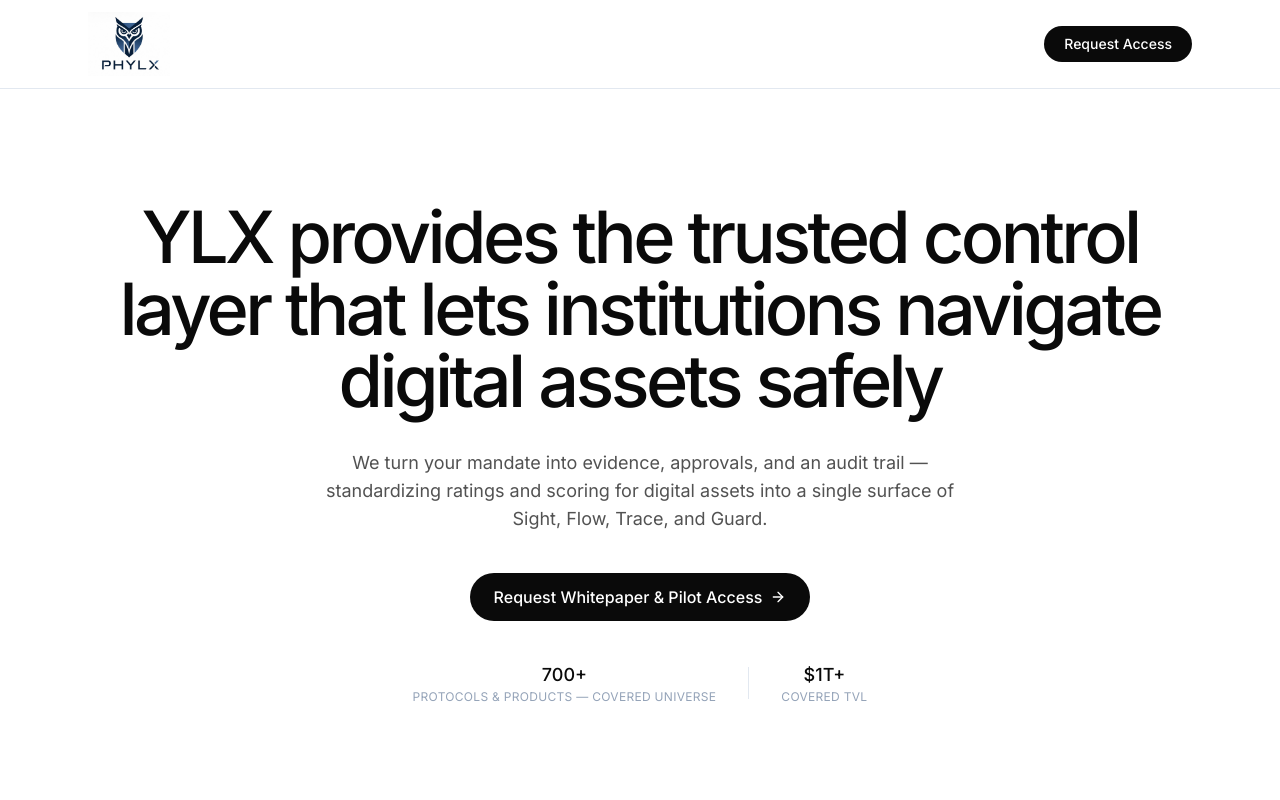
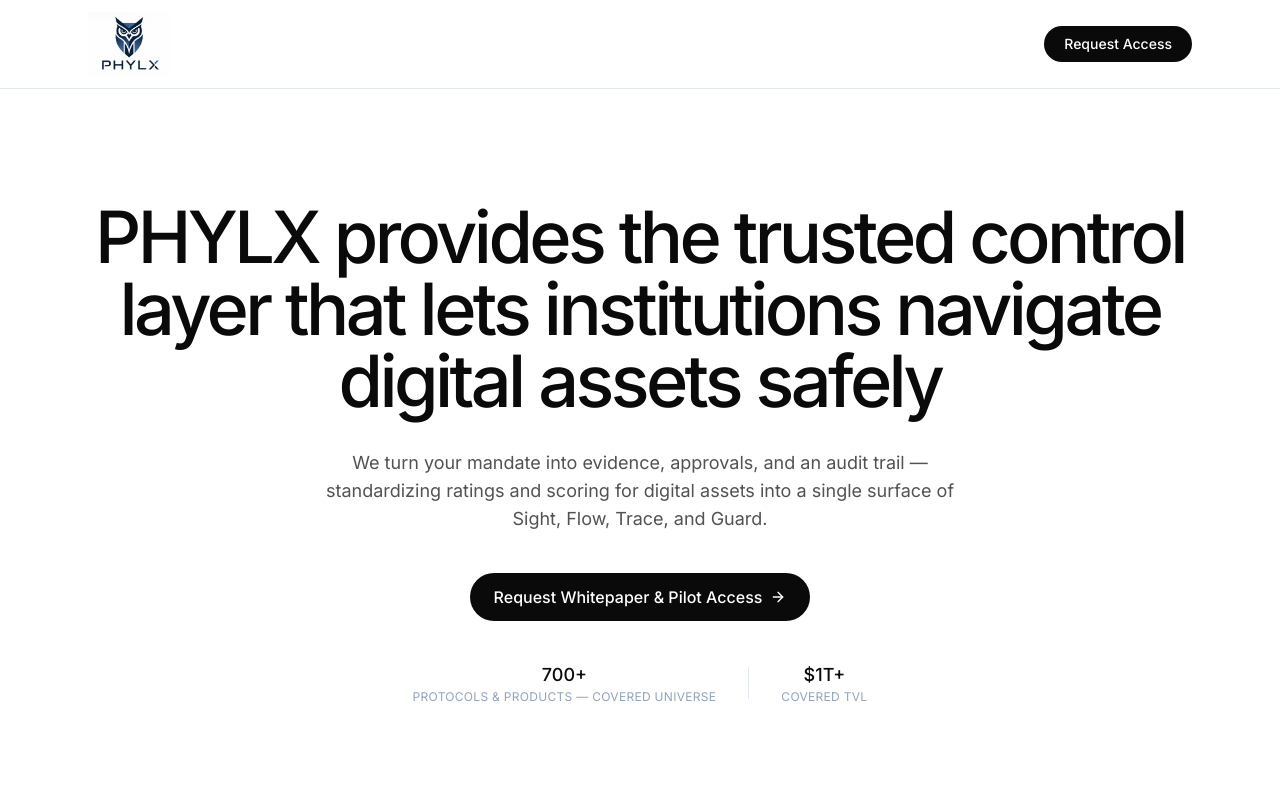
Before and after one commit to ZuesCanal/ylx-landing-page, a Next.js app: page / in a window 1280 px wide. Shown: the top 800 px of the page. Built offline with nearby package versions, Linux system fonts and the light colour scheme.

Commit message:
copy: rename hero headline subject to PHYLX

```diff
--- a/src/components/Hero.tsx
+++ b/src/components/Hero.tsx
@@ -4,7 +4,7 @@ export function Hero() {
   return (
     <section className="mx-auto max-w-6xl px-6 pb-24 pt-28 text-center">
       <h1 className="text-5xl font-medium leading-[1.05] tracking-tighter text-navy sm:text-6xl lg:text-7xl">
-        YLX provides the trusted control layer that lets institutions
+        PHYLX provides the trusted control layer that lets institutions
         navigate digital assets safely
       </h1>
       <p className="mx-auto mt-8 max-w-2xl text-lg text-charcoal">
```
